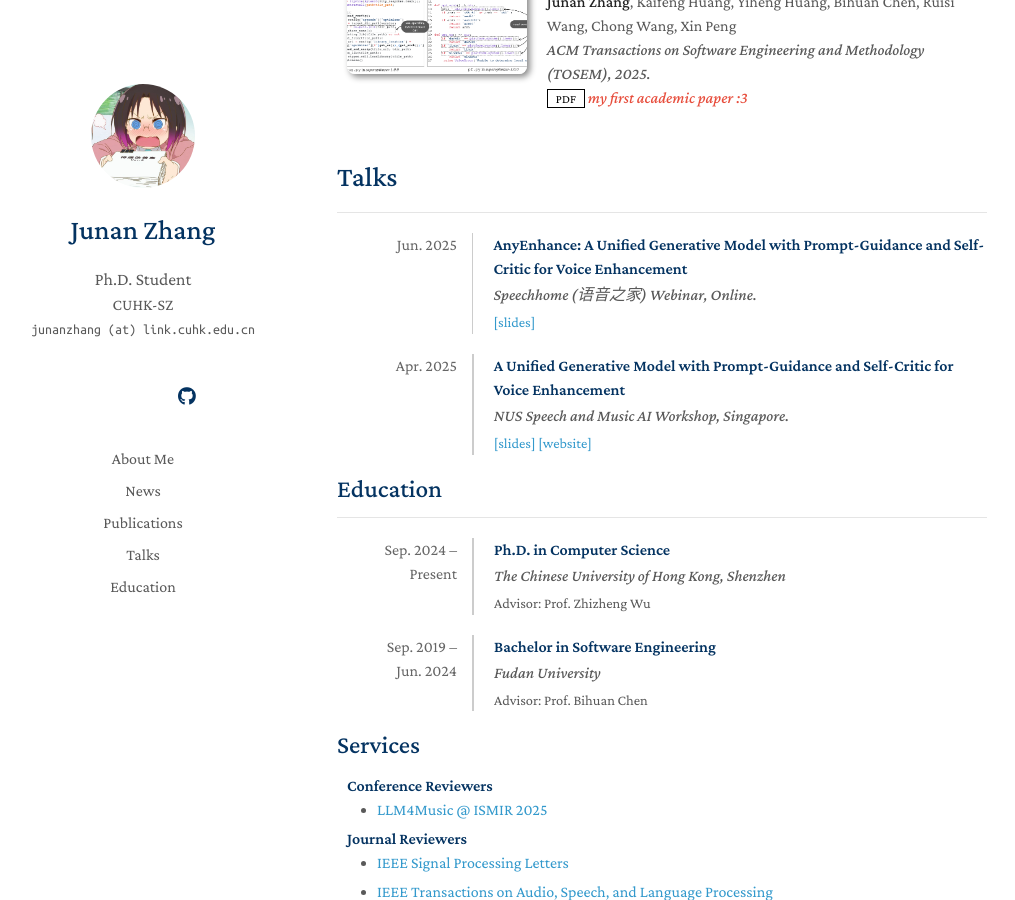
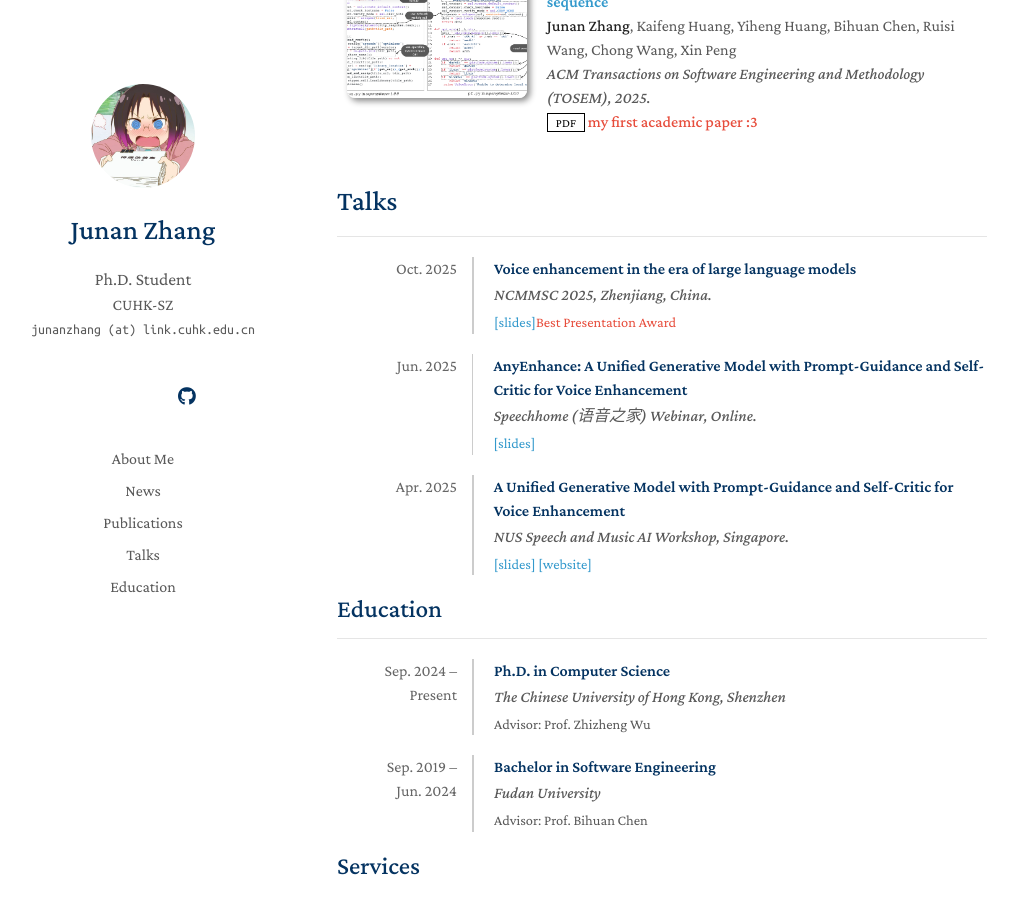
Before and after one commit to viewfinder-annn/viewfinder-annn.github.io, a Jekyll site: the page built from index.md, in a window 1280 px wide and 900 px high, scrolled down 2331 px. Shown: the whole window, without its empty margins (133-1148 px from the left). Built offline with Jekyll 4.4.1, drawn with Linux system fonts in a browser that asks for light colours; a style sheet for code colours, icons or effects is not loaded; some of the changed text lies outside the part shown.

Commit message:
ncmmsc 2025

```diff
--- a/_includes/news.md
+++ b/_includes/news.md
@@ -1,5 +1,6 @@
 ## News {#news}
 
+- **[Oct. 2025]** honored to receive the <span style="color:#e74d3c">Best Presentation Award</span> at [NCMMSC 2025](https://www.ncmmsc.org.cn/xslt/)!
 - **[Sep. 2025]** 2 papers accepted to NeurIPS 2025: [Metis](https://arxiv.org/abs/2502.03128) and [TaDiCodec](https://arxiv.org/abs/2508.16790)!
 - **[Aug. 2025]** honored to have led the [CCF AATC Track 1: Speech Restoration Challenge](https://ccf-aatc.org.cn), drawing 100+ teams to tackle real-world audio challenges!
 - **[Jun. 2025]** thrilled to share that our paper [AnyEnhance](https://arxiv.org/abs/2501.15417), my first as lead author in the speech/audio domain, has been accepted to TASLP 2025!
--- a/_includes/publications.md
+++ b/_includes/publications.md
@@ -38,7 +38,7 @@
       <a href="{{ link.bibtex }}" class="btn btn-sm z-depth-0" role="button" target="_blank" style="font-size:12px;">BibTex</a>
       {% endif %}
       {% if link.notes %}
-      <strong> <i style="color:#e74d3c">{{ link.notes }}</i></strong>
+      <strong> <span style="color:#e74d3c">{{ link.notes }}</span></strong>
       {% endif %}
       {% if link.others %}
       {{ link.others }}
--- a/_includes/services.md
+++ b/_includes/services.md
@@ -15,7 +15,7 @@
 </ul>
 
 <ul style="margin:0 0 5px;">
-  <li><a href="https://ieeexplore.ieee.org/xpl/RecentIssue.jsp?punumber=6570655">
+  <li><a href="https://ieeexplore.ieee.org/xpl/RecentIssue.jsp?punumber=10723155">
   IEEE Transactions on Audio, Speech, and Language Processing</a></li>
 </ul>
 
--- a/_includes/talks.md
+++ b/_includes/talks.md
@@ -2,6 +2,20 @@
 ---
 
 <div style="margin-top: 1.2em;">
+
+  <div style="display: flex; margin-bottom: 20px;">
+    <div style="flex-shrink: 0; width: 120px; text-align: right; color: #666; padding-right: 15px;">
+      <p style="margin:0;">Oct. 2025</p>
+    </div>
+    <div style="display: flex;">
+      <div style="width: 2px; background-color: #ccc; margin-right: 20px;"></div>
+      <div>
+        <h4 style="margin:0;">Voice enhancement in the era of large language models</h4>
+        <p style="margin: 2px 0; font-style: italic;">NCMMSC 2025, Zhenjiang, China.</p>
+        <p style="margin: 5px 0 0; font-size: 0.9em;"><a href="assets/files/ncmmsc2025-Voice-Enhancement-in-the-Era-of-Large-Language-Models.pdf" target="_blank" rel="noopener">[slides]</a><span style="color: #e74d3c;">Best Presentation Award</span></p>
+      </div>
+    </div>
+  </div>
 
   <div style="display: flex; margin-bottom: 20px;">
     <div style="flex-shrink: 0; width: 120px; text-align: right; color: #666; padding-right: 15px;">
```
Also changed, not shown: 1 other file.
